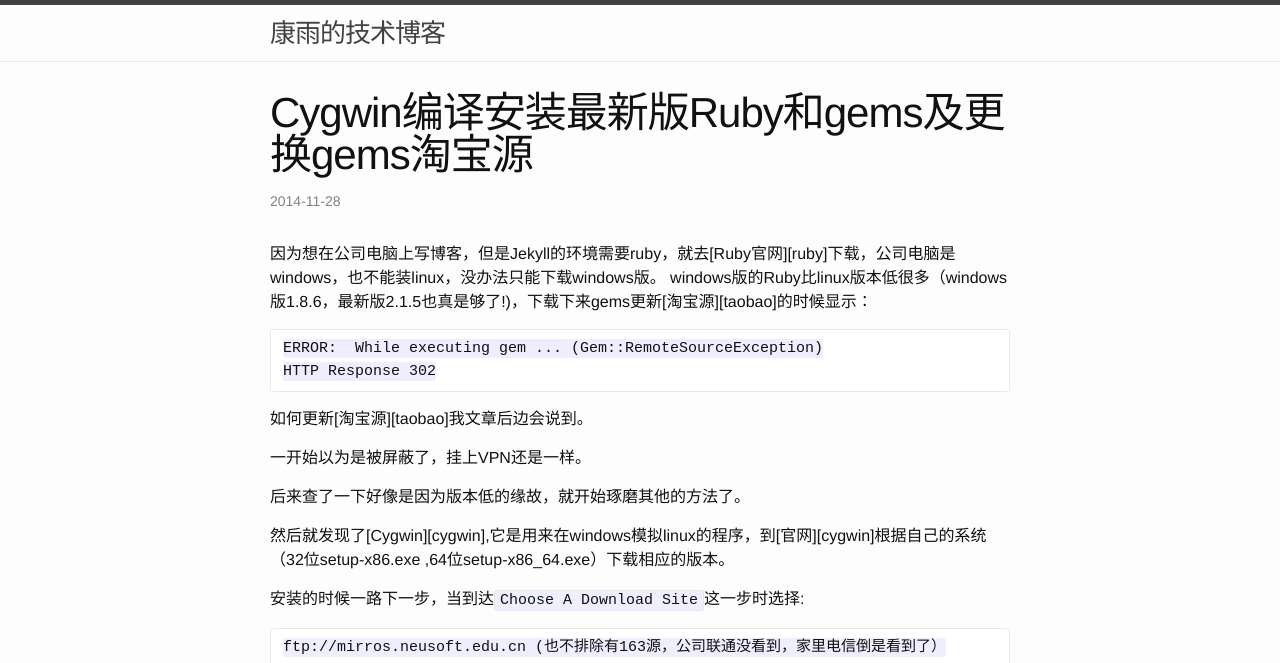
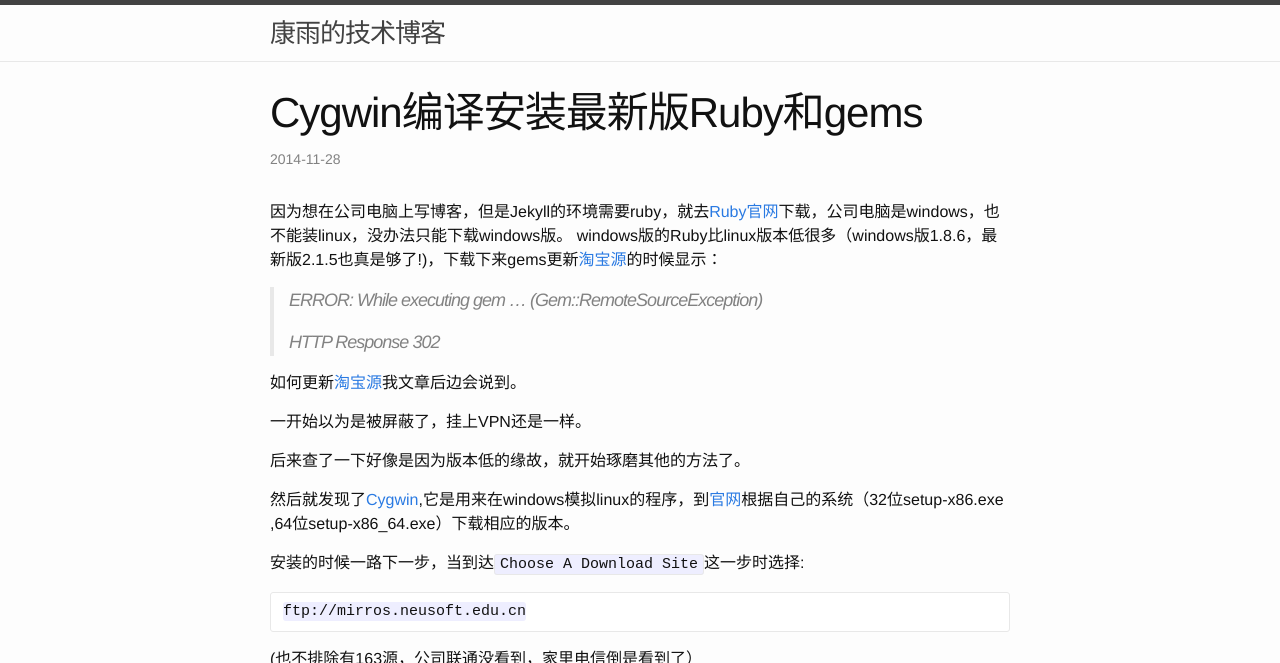
Before and after one commit to kingkangyu/kingkangyu.github.io, a Jekyll site: the page built from _posts/2014-11-28-cygwin-complie-install-ruby-and-gems.markdown, in a window 1280 px wide and 1400 px high. Shown: the top 663 px of the window. Built offline with Jekyll 4.4.1, drawn with Linux system fonts in a browser that asks for light colours; some of the changed text lies outside the part shown; grey boxes are pictures that could not be loaded.

Commit message:
cygwin complete 1

```diff
--- a/_posts/2014-11-28-cygwin-complie-install-ruby-and-gems.markdown
+++ b/_posts/2014-11-28-cygwin-complie-install-ruby-and-gems.markdown
@@ -1,32 +1,35 @@
 ---
 layout: post
-title:  "Cygwin编译安装最新版Ruby和gems及更换gems淘宝源"
+title:  "Cygwin编译安装最新版Ruby和gems"
 date:   2014-11-28 12:52:00
 categories: 折腾
 tags: [cygwin,ruby,gems]
 ---
 
-因为想在公司电脑上写博客，但是Jekyll的环境需要ruby，就去[Ruby官网][ruby]下载，公司电脑是windows，也不能装linux，没办法只能下载windows版。
-windows版的Ruby比linux版本低很多（windows版1.8.6，最新版2.1.5也真是够了!)，下载下来gems更新[淘宝源][taobao]的时候显示：
+因为想在公司电脑上写博客，但是Jekyll的环境需要ruby，就去[Ruby官网](https://www.ruby-lang.org/zh_cn/downloads/)下载，公司电脑是windows，也不能装linux，没办法只能下载windows版。
+windows版的Ruby比linux版本低很多（windows版1.8.6，最新版2.1.5也真是够了!)，下载下来gems更新[淘宝源](http://ruby.taobao.org/)的时候显示：
 
-	ERROR:  While executing gem ... (Gem::RemoteSourceException)
-    HTTP Response 302
+>ERROR:  While executing gem ... (Gem::RemoteSourceException)
+>
+>HTTP Response 302
 
-如何更新[淘宝源][taobao]我文章后边会说到。
+如何更新[淘宝源](http://ruby.taobao.org/)我文章后边会说到。
 
 一开始以为是被屏蔽了，挂上VPN还是一样。
 
 后来查了一下好像是因为版本低的缘故，就开始琢磨其他的方法了。
 
-然后就发现了[Cygwin][cygwin],它是用来在windows模拟linux的程序，到[官网][cygwin]根据自己的系统（32位setup-x86.exe ,64位setup-x86_64.exe）下载相应的版本。
+然后就发现了[Cygwin](https://cygwin.com/install.html),它是用来在windows模拟linux的程序，到[官网](https://cygwin.com/install.html)根据自己的系统（32位setup-x86.exe ,64位setup-x86_64.exe）下载相应的版本。
 
 安装的时候一路下一步，当到达`Choose A Download Site`这一步时选择:
 
 	ftp://mirros.neusoft.edu.cn
+
 (也不排除有163源，公司联通没看到，家里电信倒是看到了）
 
 下一步
-![安装选项](/images/20141128/20141128ruby)
+
+![安装选项]({{ site.url }}/assets/images/20141128/20141128ruby.JPG)
 
 这里看到两处蓝色线的地方，点一下`Devel`，会从`Default`变成`Install`，这里是包含gcc的部分，可以从官网下载源码编译安装。
 有人可能会问，下边的蓝线标注不是有`Ruby`选项，把它点一下变成`Install`不就可以了。这种是可以安装`Ruby`和`gems`的
@@ -36,7 +39,7 @@ windows版的Ruby比linux版本低很多（windows版1.8.6，最新版2.1.5也
 
 最后一步记得在桌面新建一个快捷方式，以后好找。
 
-打开[Cygwin][cygwin]。
+打开Cygwin。
 
 	cd /
 
@@ -52,7 +55,7 @@ windows版的Ruby比linux版本低很多（windows版1.8.6，最新版2.1.5也
 
 	tar -zxv -f ruby-2.15.tar.gz
 
--f后跟着下载的源码包文件名，这里是`ruby-2.15.tar.gz`
+`-f`后跟着下载的源码包文件名，这里是`ruby-2.15.tar.gz`
 
 到解压的目录：
 
@@ -118,31 +121,35 @@ gem sources --remove https://rubygems.org/
 gem sources -a https://ruby.taobao.org/
 </del>
 </pre>
-<blockquote>
+
 
 为什么打删除线呢，因为T妹的在我这里根本不好使，一输入就报：
 这种
+
 >source http://rubygems.org/ not present in cache
 
 或这种
 
+
 >source http://ruby.taobao.org/ is not a URI
 
-错误，坑爹啊~
 
-所以应该是这种的
+错误。
+
+所以应该是这样的：
 
 	gem sources -r 'https://rubygems.org/'
 
 	gem sources -a 'https://ruby.taobao.org/'
 
 	gem sources -l
->	*** CURRENT SOURCES ***
 
->	https://ruby.taobao.org
+>*** CURRENT SOURCES ***
+>
+>https://ruby.taobao.org
+
+用`'`把URL括起来就正确了，
 
 至此就完美的结束了。
 
-[ruby]:(https://www.ruby-lang.org/zh_cn/downloads/)
-[taobao]:(http://ruby.taobao.org/)
-[cygwin]:https://cygwin.com/install.html
+吐槽一下，发布这篇的时候，GitHub不支持markdown链接的参考式。
```
Also changed, not shown: other parts of _posts/2014-11-28-cygwin-complie-install-ruby-and-gems.markdown (+1 -1 lines), assets/images/20141128/20141128ruby.jpg (added), 6 other files.
